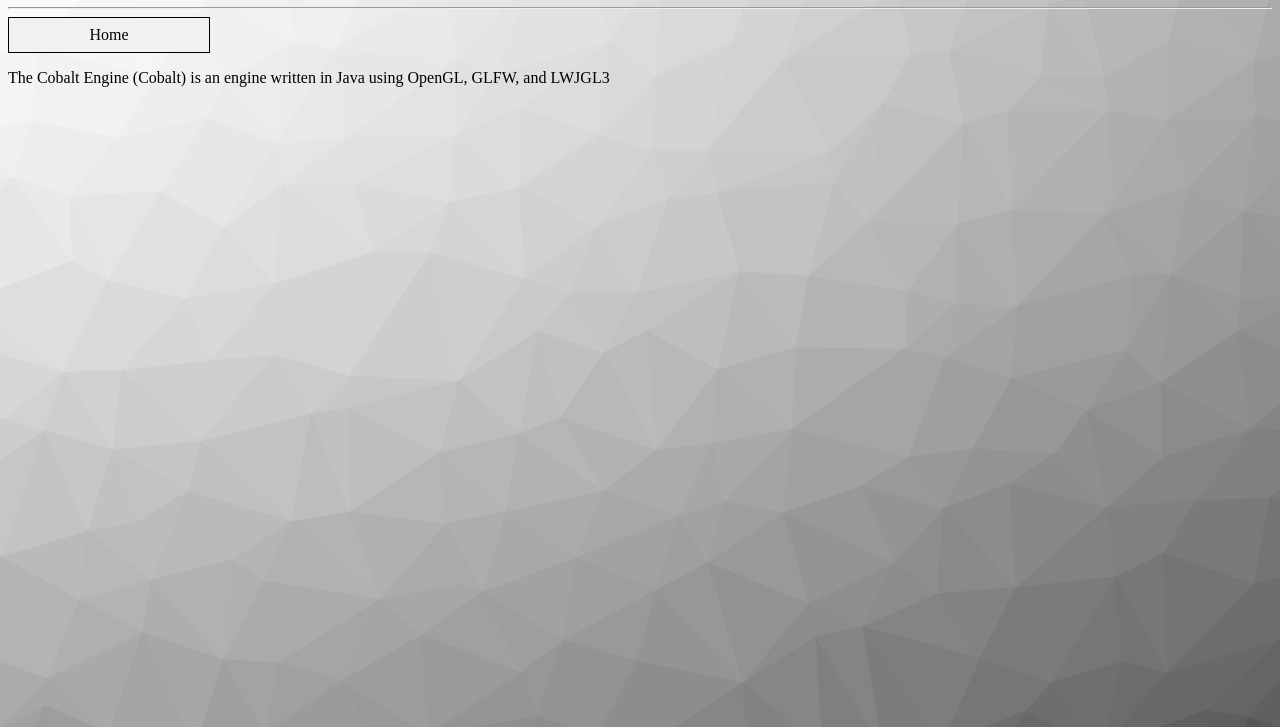
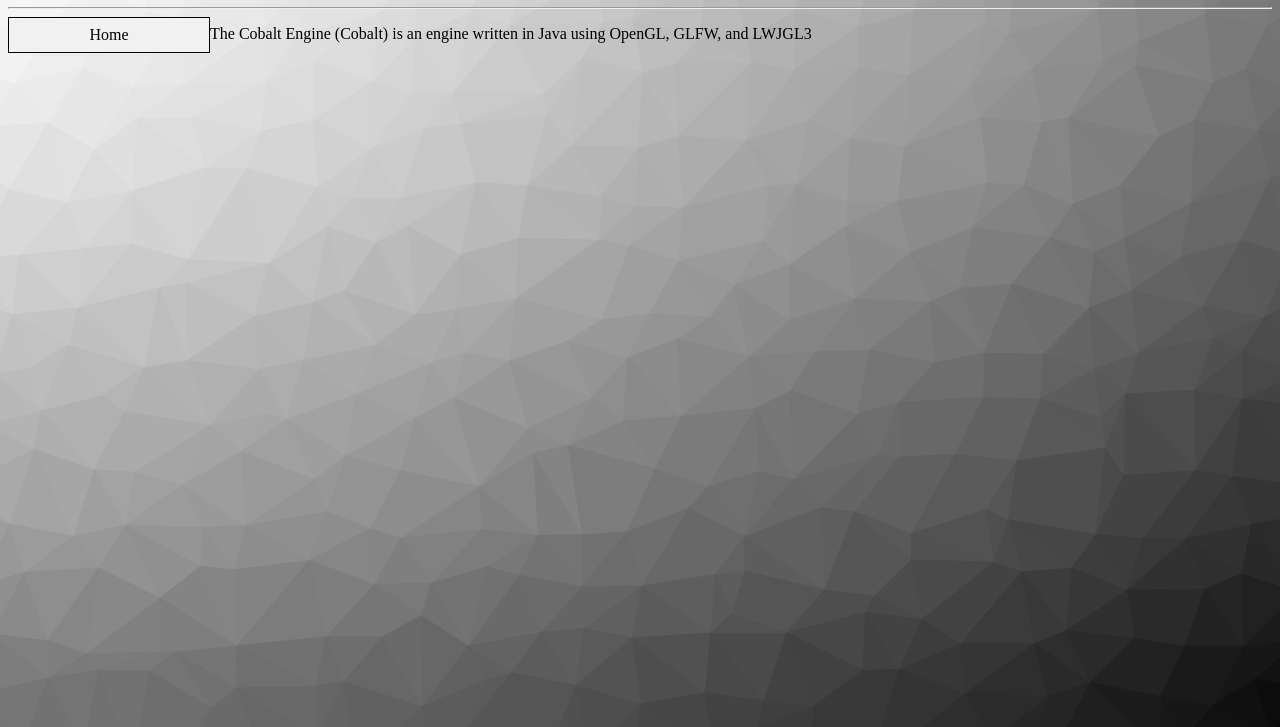
Before and after one commit to CobaltEngine/Site, a plain HTML site: page index.html in a window 1280 px wide. Shown: the part 73-800 px from the top of the page. Drawn offline with Linux system fonts and the light colour scheme.

Commit message:
Added Content

```diff
--- a/main.css
+++ b/main.css
@@ -1,9 +1,19 @@
 body {
     background-image: url("imgs/background.png");
+
+    background-position: center;
+    background-repeat: no-repeat;
+    background-attachment: fixed;
+
+    background-size: cover;
 }
 
 h1 {
     text-align: center;
+}
+
+p {
+    text-align: justify;
 }
 
 ul {
@@ -14,6 +24,7 @@ ul {
     background-color: #f1f1f1;
     text-align: center;
     border: 1px solid #000;
+    float: left;
 }
 
 li a {
```
Also changed, not shown: 1 other file.
